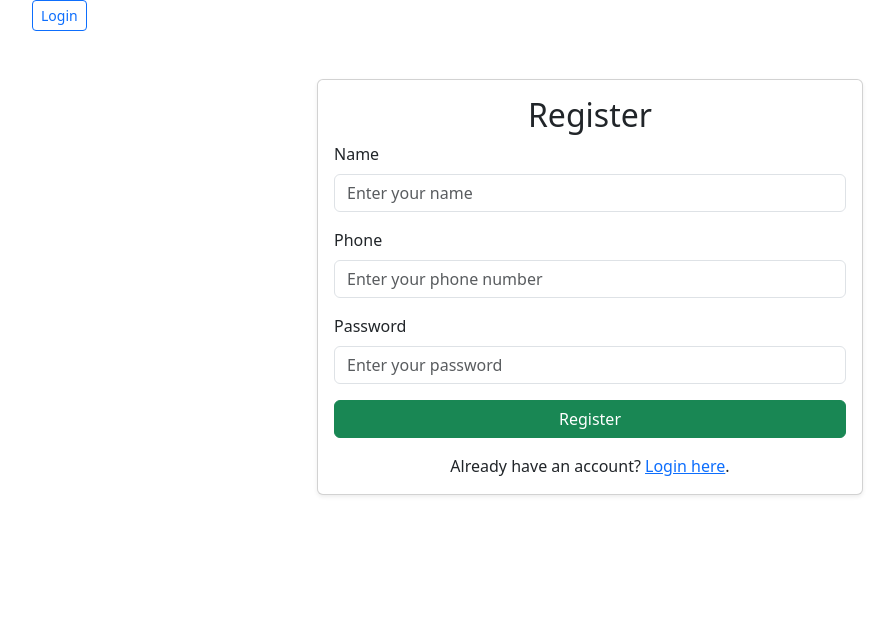
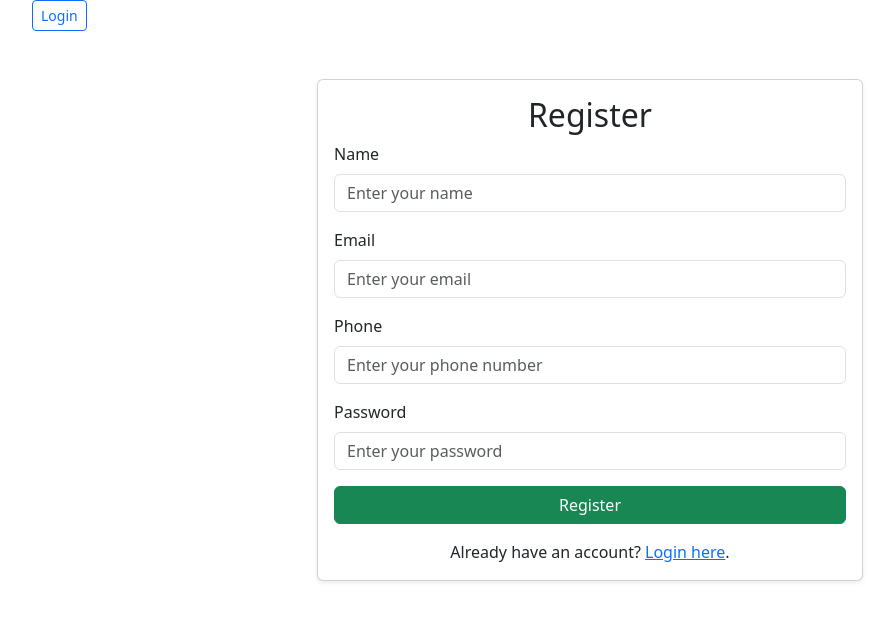
Before and after one commit to mwcyu/ACIT2911Group18, a Flask app: page /auth/register in a window 1280 px wide. Shown: the part 74-695 px from the top of the page, without its empty margins (50-944 px from the left). Run offline with Flask 3, Linux system fonts and the light colour scheme.

Commit message:
added email field to login system

```diff
--- a/forms.py
+++ b/forms.py
@@ -1,5 +1,5 @@
 from flask_wtf import FlaskForm
-from wtforms import StringField, PasswordField, SubmitField
+from wtforms import StringField, PasswordField, SubmitField, EmailField
 from wtforms.validators import InputRequired, Length
 
 class LoginForm(FlaskForm):
@@ -10,6 +10,7 @@ class LoginForm(FlaskForm):
 class RegisterForm(FlaskForm):
     name = StringField("Name", validators=[InputRequired()])
     phone = StringField("Phone", validators=[InputRequired(), Length(min=8)])
+    email = EmailField("Email", validators=[InputRequired()])
     password = PasswordField("Password", validators=[InputRequired(), Length(min=6)])
     submit = SubmitField("Register")
 
--- a/routes/auth.py
+++ b/routes/auth.py
@@ -39,6 +39,7 @@ def register():
     if request.method == "POST":
         name = form.name.data.strip()
         phone = form.phone.data.strip()
+        email = form.email.data.strip()
         password = form.password.data.strip()
 
         stmt = db.select(Customer).where(Customer.phone == phone)
@@ -48,7 +49,7 @@ def register():
             flash("This phone number already has an account", "warning")
             return render_template("register.html", form=form)
 
-        new_customer = Customer(name=name, phone=phone, password=password)
+        new_customer = Customer(name=name, phone=phone, email=email, password=password)
         db.session.add(new_customer)
         db.session.commit()
 
--- a/templates/register.html
+++ b/templates/register.html
@@ -32,6 +32,14 @@
           </div>
 
           <div class="mb-3">
+            {{ form.email.label(class="form-label") }}
+            {{ form.email(class="form-control", placeholder="Enter your email") }}
+            {% for error in form.email.errors %}
+            <div class="text-danger small">{{ error }}</div>
+            {% endfor %}
+          </div>
+
+          <div class="mb-3">
             {{ form.phone.label(class="form-label") }}
             {{ form.phone(class="form-control", placeholder="Enter your phone number") }}
             {% for error in form.phone.errors %}
```
Also changed, not shown: project1.db.
